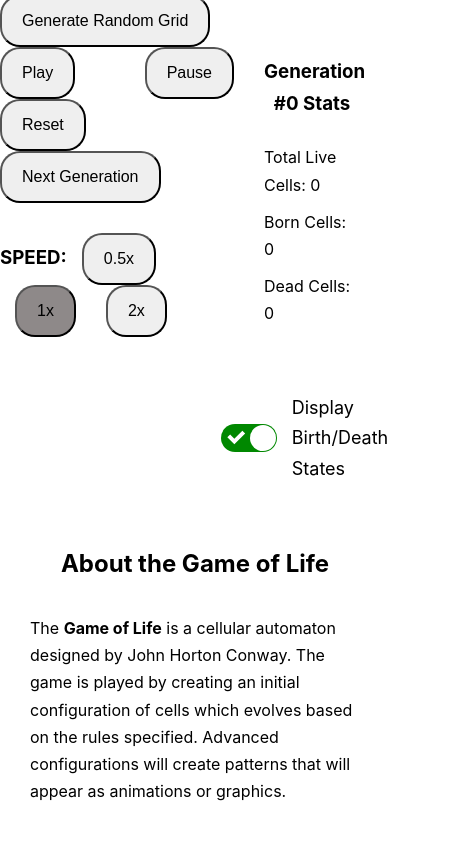
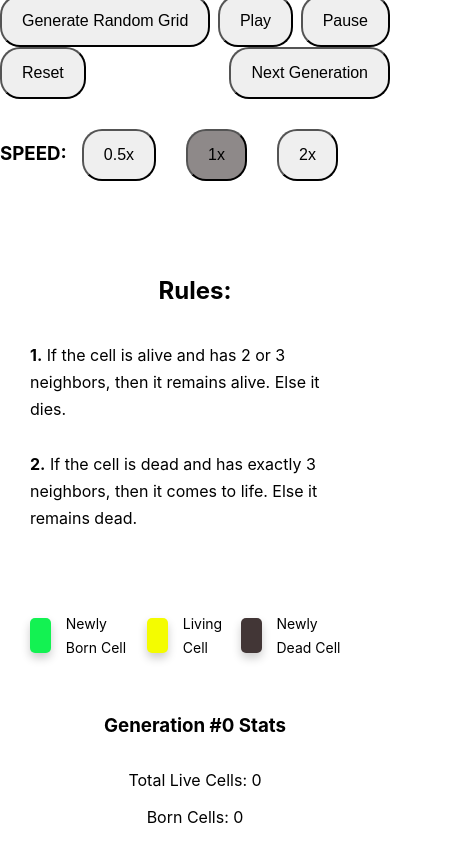
Before and after one commit to bloominstituteoftechnology/CS-Build-Week-1, a React (Create React App) app: page / in a window 390 px wide. Shown: the part 840-1684 px from the top of the page, 476 px wide, since content can reach past the window. Built offline with nearby package versions, Linux system fonts and the light colour scheme.

Commit message:
added more to the about section and made the app a little more mobile-friendly

```diff
--- a/src/App.js
+++ b/src/App.js
@@ -484,7 +484,12 @@ class App extends Component {
               by John Horton Conway. The game is played by creating an initial
               configuration of cells which evolves based on the rules specified.
               Advanced configurations will create patterns that will appear as
-              animations or graphics.
+              animations or graphics. Patterns can start scattered and
+              eventually settle in into "still images" or oscillating patterns.
+              The game has garnered much interest because of the many patterns
+              that have been found and their unique characteristics. Some of the
+              more popular patterns include guns and gliders, the latter of
+              which can be used to create a turing machine.
             </p>
           </div>
         </div>
--- a/src/App.scss
+++ b/src/App.scss
@@ -33,10 +33,15 @@ body {
   .game-view {
     width: 60%;
 
+    @media (max-width: 768px) {
+      width: 100%;
+    }
+
     h2 {
       text-align: center;
       padding: 3rem 0;
     }
+
     .grid {
       display: flex;
       flex-flow: row wrap;
@@ -89,6 +94,11 @@ body {
   .info-view {
     width: 40%;
     padding: 0 3rem;
+
+    @media (max-width: 768px) {
+      width: 100%;
+    }
+
     h2 {
       padding: 3rem 0;
       text-align: center;
@@ -136,6 +146,10 @@ body {
 
       p {
         padding: 0.5rem 0;
+
+        @media (max-width: 768px) {
+          text-align: center;
+        }
       }
     }
 
```
